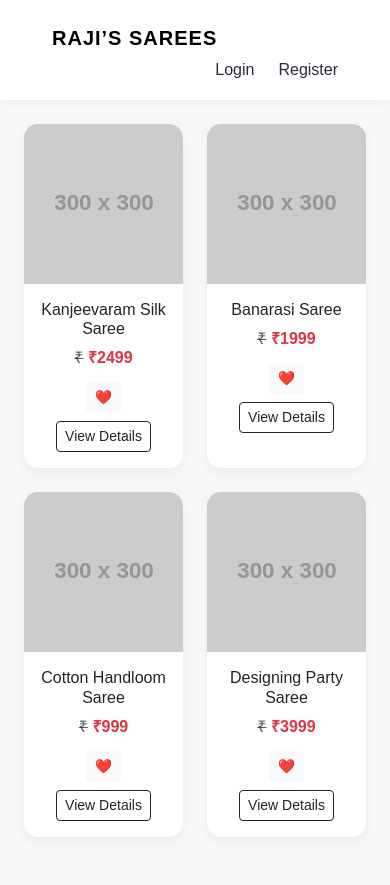
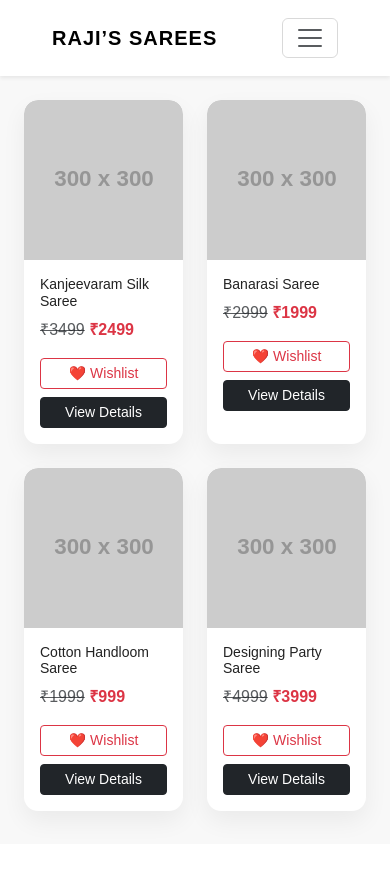
Before and after one commit to SamanuAbhinay/Rajis_Sarees_Store, a Flask app: page / in a window 390 px wide. After the commit the page ends 824 px from the top, so only its background shows below. Run offline with Flask 3, Linux system fonts and the light colour scheme; data comes from the database, SQL or seed files in the repository; both versions use the stored data as it was after the commit; grey boxes labelled with a size stand in for pictures from a placeholder-image service; some libraries are stand-ins or nearby versions.

Commit message:
Added Responsiveness

```diff
--- a/static/css/style.css
+++ b/static/css/style.css
@@ -502,3 +502,48 @@ a {
   transform: translateY(-5px);
   box-shadow: 0 12px 30px rgba(0,0,0,0.12);
 }
+
+.product-card {
+  background: #fff;
+  border-radius: 14px;
+  box-shadow: 0 10px 25px rgba(0,0,0,0.06);
+  transition: transform 0.3s ease, box-shadow 0.3s ease;
+}
+
+.product-card:hover {
+  transform: translateY(-6px);
+  box-shadow: 0 18px 40px rgba(0,0,0,0.12);
+}
+
+.product-img {
+  width: 100%;
+  height: 220px;
+  object-fit: cover;
+  border-top-left-radius: 14px;
+  border-top-right-radius: 14px;
+}
+
+/* Mobile */
+@media (max-width: 576px) {
+  .product-img {
+    height: 160px;
+  }
+
+  h6 {
+    font-size: 14px;
+  }
+}
+
+/* Tablet */
+@media (min-width: 577px) and (max-width: 991px) {
+  .product-img {
+    height: 200px;
+  }
+}
+
+/* Desktop */
+@media (min-width: 992px) {
+  .product-img {
+    height: 240px;
+  }
+}
--- a/templates/base.html
+++ b/templates/base.html
@@ -2,9 +2,10 @@
 <html lang="en">
 <head>
     <meta charset="UTF-8">
+    <meta name="viewport" content="width=device-width, initial-scale=1">
     <title>RAJI'S SAREES</title>
 
-    <!-- Bootstrap -->
+    <!-- Bootstrap CSS -->
     <link href="https://cdn.jsdelivr.net/npm/bootstrap@5.3.3/dist/css/bootstrap.min.css" rel="stylesheet">
 
     <!-- Custom CSS -->
@@ -12,66 +13,82 @@
 </head>
 <body>
 
-<!-- TOAST -->
+<!-- FLASH TOAST -->
 <div class="toast-container position-fixed top-0 end-0 p-3">
 {% with messages = get_flashed_messages() %}
   {% if messages %}
-    <div class="flash-container">
     {% for message in messages %}
       <div class="alert alert-success alert-dismissible fade show" role="alert">
         {{ message }}
-          <button type="button"
-                  class="btn-close"
-                  data-bs-dismiss="alert"
-                  aria-label="Close"></button>
+        <button type="button" class="btn-close" data-bs-dismiss="alert"></button>
       </div>
     {% endfor %}
-    </div>
   {% endif %}
 {% endwith %}
 </div>
 
-<!-- NAVBAR -->
-<nav class="navbar navbar-expand-lg myntra-navbar">
+<!-- ================= NAVBAR ================= -->
+<nav class="navbar navbar-expand-lg bg-white shadow-sm sticky-top">
   <div class="container">
 
     <!-- LOGO -->
-    <a class="navbar-brand brand-logo" href="/">RAJI’S SAREES</a>
+    <a class="navbar-brand fw-bold brand-logo" href="/">RAJI’S SAREES</a>
 
-    <!-- NAV ACTIONS -->
-    <div class="ms-auto d-flex align-items-center gap-4">
+    <!-- TOGGLER -->
+    <button class="navbar-toggler" type="button"
+            data-bs-toggle="collapse"
+            data-bs-target="#mainNavbar">
+      <span class="navbar-toggler-icon"></span>
+    </button>
+
+    <!-- MENU -->
+    <div class="collapse navbar-collapse" id="mainNavbar">
+      <ul class="navbar-nav ms-auto align-items-lg-center gap-lg-3">
 
         {% if current_user.is_authenticated %}
 
           {% if current_user.is_admin %}
-          <a href="/admin/dashboard" class="nav-icon fw-bold text-danger">
-            Admin
-          </a>
+            <li class="nav-item">
+              <a href="/admin/dashboard" class="nav-link fw-bold text-danger">Admin</a>
+            </li>
           {% endif %}
 
-        <!-- WISHLIST -->
-        <a href="/wishlist" class="nav-icon">
-          ❤️
-        </a>
+          <li class="nav-item">
+            <a href="/wishlist" class="nav-link">❤️ Wishlist</a>
+          </li>
 
-        <!-- CART WITH BADGE -->
-        <a href="/cart" class="nav-icon position-relative">
+          <li class="nav-item position-relative">
+            <a href="/cart" class="nav-link">
               🛒 Cart
               {% if cart_count > 0 %}
-            <span class="cart-badge">{{ cart_count }}</span>
+                <span class="badge bg-danger position-absolute top-0 start-100 translate-middle">
+                  {{ cart_count }}
+                </span>
               {% endif %}
             </a>
+          </li>
 
-        <a href="/orders" class="nav-icon">Orders</a>
-        <a href="/logout" class="nav-icon">Logout</a>
+          <li class="nav-item">
+            <a href="/orders" class="nav-link">Orders</a>
+          </li>
+
+          <li class="nav-item">
+            <a href="/logout" class="nav-link">Logout</a>
+          </li>
 
         {% else %}
 
-        <a href="/login" class="nav-icon">Login</a>
-        <a href="/register" class="nav-icon">Register</a>
+          <li class="nav-item">
+            <a href="/login" class="nav-link">Login</a>
+          </li>
+
+          <li class="nav-item">
+            <a href="/register" class="nav-link">Register</a>
+          </li>
 
         {% endif %}
 
+      </ul>
     </div>
   </div>
 </nav>
@@ -81,25 +98,19 @@
   {% block content %}{% endblock %}
 </div>
 
-<!-- Bootstrap JS (REQUIRED) -->
+<!-- Bootstrap JS -->
 <script src="https://cdn.jsdelivr.net/npm/bootstrap@5.3.3/dist/js/bootstrap.bundle.min.js"></script>
 
-<!-- Auto close flash messages -->
+<!-- Auto close alerts -->
 <script>
   setTimeout(() => {
     document.querySelectorAll('.alert').forEach(alert => {
-      let bsAlert = new bootstrap.Alert(alert);
-      bsAlert.close();
+      new bootstrap.Alert(alert).close();
     });
   }, 3000);
-</script>
 
-<script>
-  window.addEventListener("load", () => {
-    document.getElementById("skeleton-wrapper").classList.add("d-none");
-    document.getElementById("products-wrapper").classList.remove("d-none");
-  });
 </script>
 
 </body>
+
 </html>
--- a/templates/home.html
+++ b/templates/home.html
@@ -1,47 +1,46 @@
 {% extends "base.html" %}
-
 {% block content %}
 
-<div class="container my-4">
-  <div class="row">
+<div class="container mt-4">
+  <div class="row g-4">
 
     {% for product in sarees %}
-    <div class="col-md-3 col-6 mb-4">
-      <div class="card product-card h-100">
 
-        <a href="{{ url_for('product_details', product_id=product.id) }}">
-          <img src="{{ url_for('static', filename='uploads/' + product.image) }}"
-               class="card-img-top"
-               alt="{{ product.name }}">
-        </a>
+    <div class="col-6 col-md-4 col-lg-3">
+      <div class="product-card h-100">
 
-        <div class="card-body text-center">
-          <h6 class="card-title">
-            <a href="{{ url_for('product_details', product_id=product.id) }}"
-               class="text-decoration-none text-dark">
-              {{ product.name }}
-            </a>
-          </h6>
+        <!-- Product Image -->
+        <img src="{{ url_for('static', filename='uploads/' + product.image) }}"
+             class="img-fluid product-img">
 
-          <p class="mb-1">
-            <del class="text-muted">₹{{ product.original_price }}</del>
+        <div class="p-3">
+
+          <h6>{{ product.name }}</h6>
+
+          <p>
+            <del class="text-muted">₹{{ product.mrp }}</del>
             <span class="text-danger fw-bold">₹{{ product.price }}</span>
           </p>
 
-            <!-- ❤️ Wishlist -->
-        <form method="POST" action="/wishlist/toggle/{{ product.id }}">
-          <button class="btn btn-light btn-sm mt-2">❤️</button>
-        </form>
+          <!-- ✅ Wishlist Form (NOW INSIDE LOOP) -->
+          <form method="POST" action="/wishlist/toggle/{{ product.id }}">
+            <button class="btn btn-outline-danger btn-sm w-100">
+              ❤️ Wishlist
+            </button>
+          </form>
 
+          <!-- ✅ View Details -->
           <a href="{{ url_for('product_details', product_id=product.id) }}"
-             class="btn btn-outline-dark btn-sm mt-2">
+             class="btn btn-dark btn-sm w-100 mt-2">
             View Details
           </a>
+
         </div>
 
       </div>
 
     </div>
+
     {% endfor %}
 
   </div>
```
Also changed, not shown: instance/users.db. Lines whose indentation alone changed are shown as unchanged.
